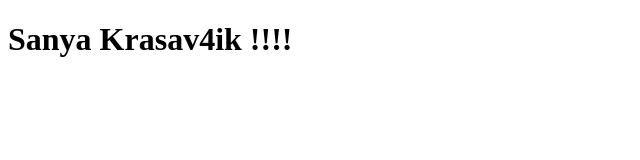
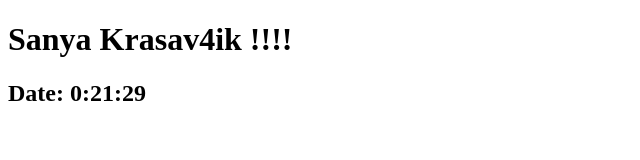
Before and after one commit to vladimir-malishevsky/sashka, a plain HTML site: page index.html in a window 1280 px wide. Shown: the whole page, without its empty margins (0-640 px from the left). Drawn offline with Linux system fonts and the light colour scheme.

Commit message:
Sanya make timer

```diff
--- a/index.html
+++ b/index.html
@@ -8,6 +8,8 @@
 <body>
     <h1>Sanya Krasav4ik <span id="alert"></span></h1>
 
+    <h2>Date: <span id="time">Loading...</span></h2>
+
     <script>
         const alert = document.getElementById('alert')
         setInterval(() => {
@@ -16,6 +18,12 @@
                 alert.innerText = ''
             }
         }, 300)
+
+        const time = document.getElementById('time')
+        setInterval(() => {
+            const currentDate = new Date()
+            time.innerText = `${currentDate.getHours()}:${currentDate.getMinutes()}:${currentDate.getSeconds()}`
+        }, 1000)
     </script>
 </body>
 </html>
```
